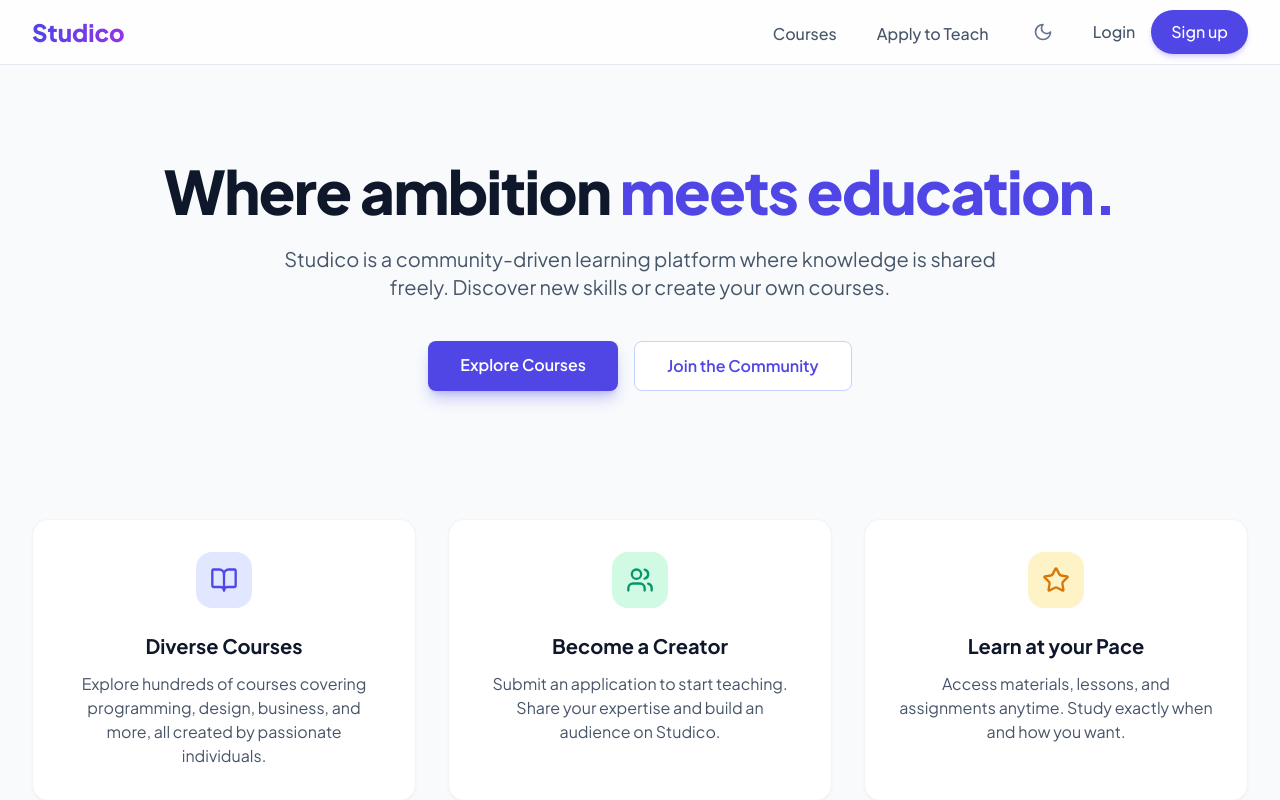
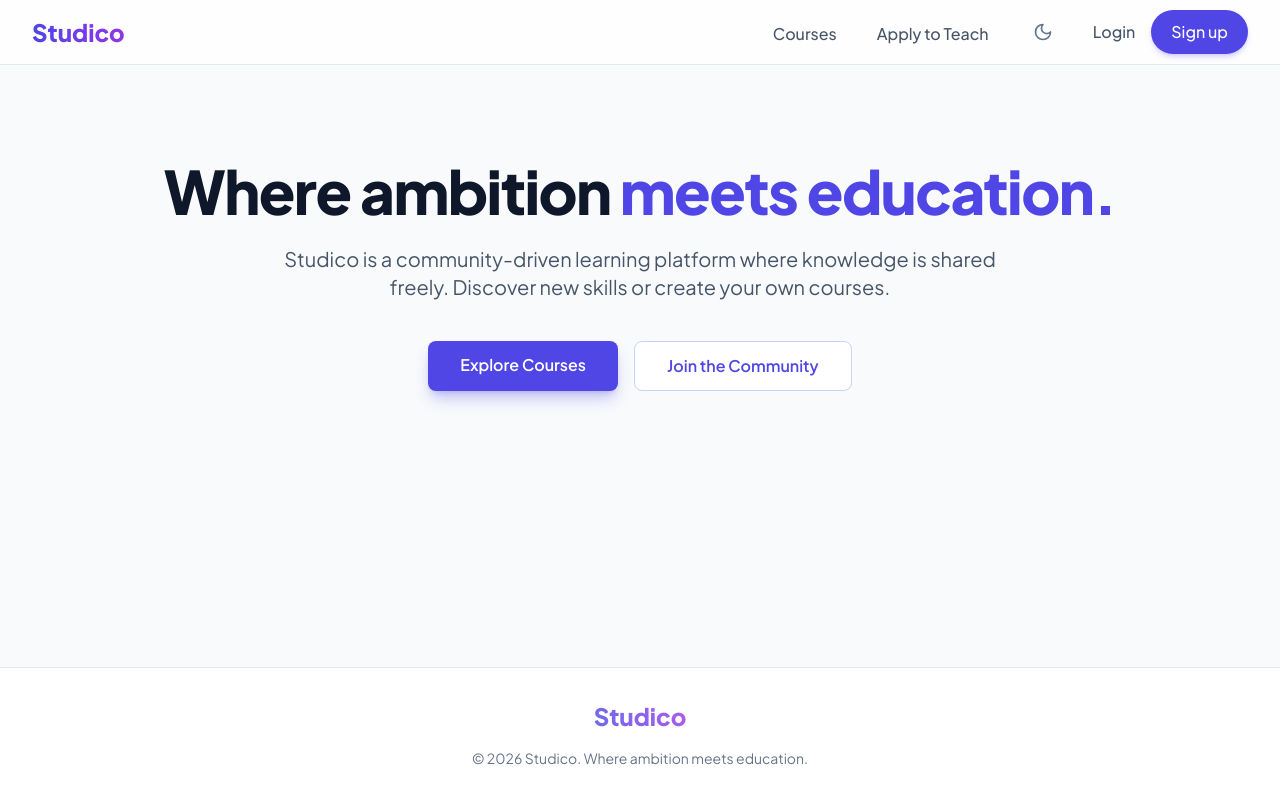
Before and after one commit to Dav2dAnderson/studico, a Next.js app in the folder frontend/: page / in a window 1280 px wide. Shown: the top 800 px of the page. Built offline with nearby package versions, Linux system fonts and the light colour scheme; no server answers.

Commit message:
removed Diverse Courses card

```diff
--- a/frontend/src/app/page.tsx
+++ b/frontend/src/app/page.tsx
@@ -1,7 +1,7 @@
 "use client";
 
 import Link from "next/link";
-import { BookOpen, Users, Star } from "lucide-react";
+
 import { useAuth } from "@/context/AuthContext";
 
 export default function Home() {
@@ -33,38 +33,7 @@ export default function Home() {
         </div>
       </section>
 
-      {/* Features Overview */}
-      <section className="grid md:grid-cols-3 gap-8 pt-8">
-        <div className="bg-white dark:bg-slate-800 p-8 rounded-2xl shadow-sm border border-slate-100 dark:border-slate-700 flex flex-col items-center text-center hover:shadow-xl dark:hover:shadow-indigo-500/10 transition-all">
-          <div className="h-14 w-14 bg-indigo-100 dark:bg-indigo-900/30 rounded-2xl flex items-center justify-center text-indigo-600 dark:text-indigo-400 mb-6">
-            <BookOpen size={28} />
-          </div>
-          <h3 className="text-xl font-bold text-slate-900 dark:text-slate-50 mb-3">Diverse Courses</h3>
-          <p className="text-slate-600 dark:text-slate-400">
-            Explore hundreds of courses covering programming, design, business, and more, all created by passionate individuals.
-          </p>
-        </div>
 
-        <div className="bg-white dark:bg-slate-800 p-8 rounded-2xl shadow-sm border border-slate-100 dark:border-slate-700 flex flex-col items-center text-center hover:shadow-xl dark:hover:shadow-emerald-500/10 transition-all">
-          <div className="h-14 w-14 bg-emerald-100 dark:bg-emerald-900/30 rounded-2xl flex items-center justify-center text-emerald-600 dark:text-emerald-400 mb-6">
-            <Users size={28} />
-          </div>
-          <h3 className="text-xl font-bold text-slate-900 dark:text-slate-50 mb-3">Become a Creator</h3>
-          <p className="text-slate-600 dark:text-slate-400">
-            Submit an application to start teaching. Share your expertise and build an audience on Studico.
-          </p>
-        </div>
-
-        <div className="bg-white dark:bg-slate-800 p-8 rounded-2xl shadow-sm border border-slate-100 dark:border-slate-700 flex flex-col items-center text-center hover:shadow-xl dark:hover:shadow-amber-500/10 transition-all">
-          <div className="h-14 w-14 bg-amber-100 dark:bg-amber-900/30 rounded-2xl flex items-center justify-center text-amber-600 dark:text-amber-400 mb-6">
-            <Star size={28} />
-          </div>
-          <h3 className="text-xl font-bold text-slate-900 dark:text-slate-50 mb-3">Learn at your Pace</h3>
-          <p className="text-slate-600 dark:text-slate-400">
-            Access materials, lessons, and assignments anytime. Study exactly when and how you want.
-          </p>
-        </div>
-      </section>
     </div>
   );
 }
```
